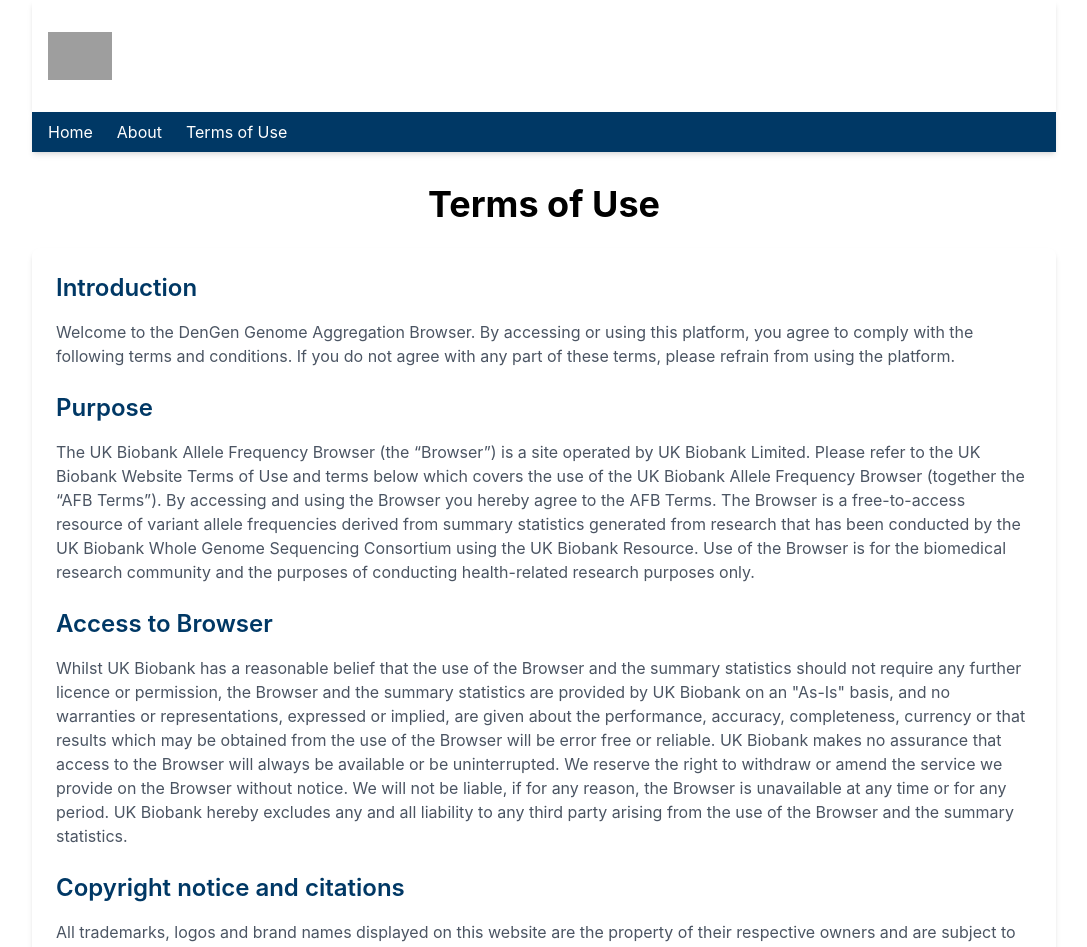
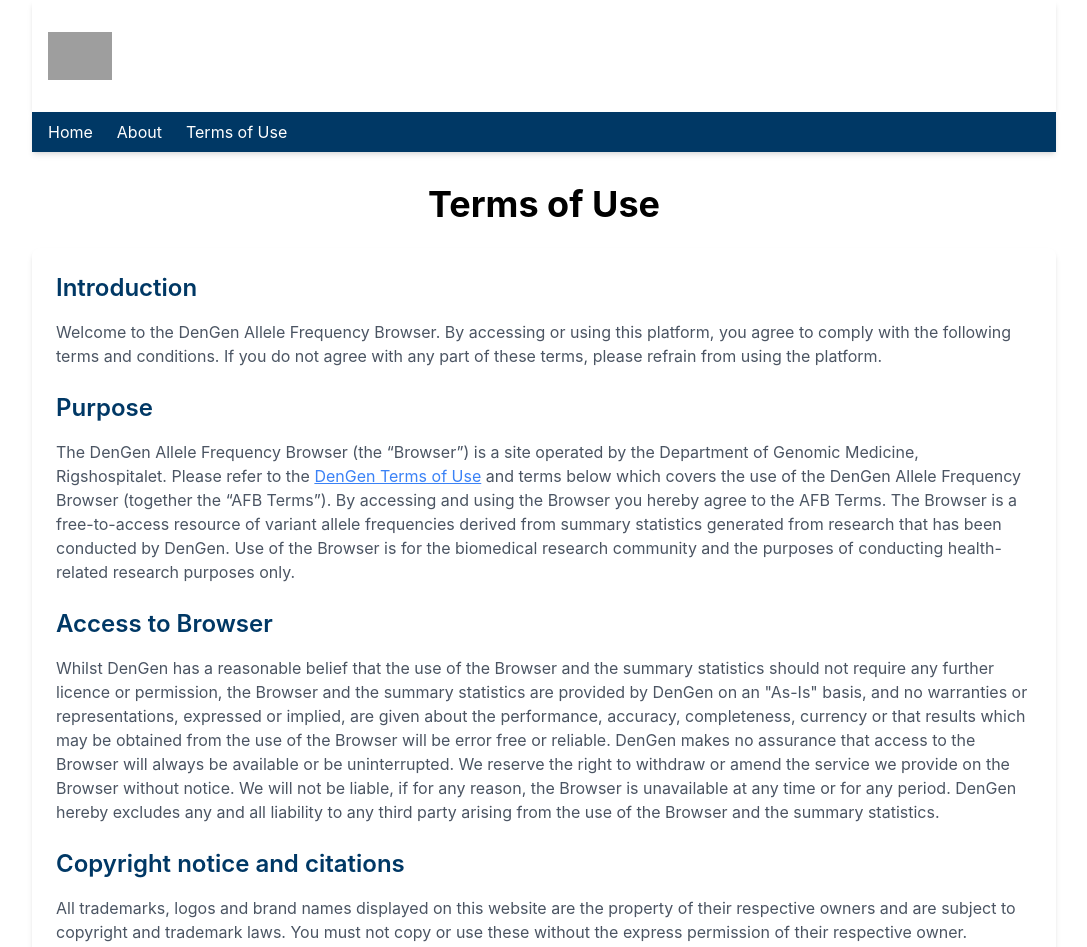
Before and after one commit to MauricioMoldes/dengen-allele-frequency-browser, a React (Create React App) app: page /terms in a window 1280 px wide. Shown: the top 947 px of the page, without its empty margins (96-1183 px from the left). Built offline with nearby package versions, Linux system fonts and the light colour scheme; grey boxes are pictures that could not be loaded.

Commit message:
terms page documentation update

```diff
--- a/src/pages/TermsPage.js
+++ b/src/pages/TermsPage.js
@@ -14,7 +14,7 @@
   <div className="bg-white p-6 rounded-lg shadow-md">
     <h2 className="text-2xl font-semibold text-[#003865] mb-4">Introduction</h2>
     <p className="text-gray-600 mb-6">
-      Welcome to the DenGen Genome Aggregation Browser. By accessing or using this platform, you agree to comply with the following terms and conditions. If you do not agree with any part of these terms, please refrain from using the platform.
+      Welcome to the DenGen Allele Frequency Browser. By accessing or using this platform, you agree to comply with the following terms and conditions. If you do not agree with any part of these terms, please refrain from using the platform.
     </p>
 
 
@@ -22,8 +22,8 @@
 
     <h2 className="text-2xl font-semibold text-[#003865] mb-4">Purpose</h2>
     <p className="text-gray-600 mb-6">
-    The UK Biobank Allele Frequency Browser (the “Browser”) is a site operated by UK Biobank Limited. Please refer to the UK Biobank Website Terms of Use and terms below which covers the use of the UK Biobank Allele Frequency Browser (together the “AFB Terms”). By accessing and using the Browser you hereby agree to the AFB Terms.
-The Browser is a free-to-access resource of variant allele frequencies derived from summary statistics generated from research that has been conducted by the UK Biobank Whole Genome Sequencing Consortium using the UK Biobank Resource. Use of the Browser is for the biomedical research community and the purposes of conducting health-related research purposes only.
+    The DenGen Allele Frequency Browser (the “Browser”) is a site operated by the Department of Genomic Medicine, Rigshospitalet. Please refer to the <a href="http://10.62.55.108:3000/data-use-terms" className="text-blue-500 underline">DenGen Terms of Use</a>  and terms below which covers the use of the DenGen Allele Frequency Browser (together the “AFB Terms”). By accessing and using the Browser you hereby agree to the AFB Terms.
+The Browser is a free-to-access resource of variant allele frequencies derived from summary statistics generated from research that has been conducted by DenGen. Use of the Browser is for the biomedical research community and the purposes of conducting health-related research purposes only.
     </p>
 
 
@@ -31,9 +31,9 @@
 
     <h2 className="text-2xl font-semibold text-[#003865] mb-4">Access to Browser</h2>
     <p className="text-gray-600 mb-6">
-    Whilst UK Biobank has a reasonable belief that the use of the Browser and the summary statistics should not require any further licence or permission, the Browser and the summary statistics are provided by UK Biobank on an "As-Is" basis, and no warranties or representations, expressed or implied, are given about the performance, accuracy, completeness, currency or that results which may be obtained from the use of the Browser will be error free or reliable.
-UK Biobank makes no assurance that access to the Browser will always be available or be uninterrupted. We reserve the right to withdraw or amend the service we provide on the Browser without notice. We will not be liable, if for any reason, the Browser is unavailable at any time or for any period.
-UK Biobank hereby excludes any and all liability to any third party arising from the use of the Browser and the summary statistics.
+    Whilst DenGen has a reasonable belief that the use of the Browser and the summary statistics should not require any further licence or permission, the Browser and the summary statistics are provided by DenGen on an "As-Is" basis, and no warranties or representations, expressed or implied, are given about the performance, accuracy, completeness, currency or that results which may be obtained from the use of the Browser will be error free or reliable.
+DenGen makes no assurance that access to the Browser will always be available or be uninterrupted. We reserve the right to withdraw or amend the service we provide on the Browser without notice. We will not be liable, if for any reason, the Browser is unavailable at any time or for any period.
+DenGen hereby excludes any and all liability to any third party arising from the use of the Browser and the summary statistics.
 </p>
 
   {/* Privacy and Data Protection */}
@@ -41,14 +41,14 @@
     <h2 className="text-2xl font-semibold text-[#003865] mb-4">Copyright notice and citations</h2>
     <p className="text-gray-600 mb-6">
     All trademarks, logos and brand names displayed on this website are the property of their respective owners and are subject to copyright and trademark laws. You must not copy or use these without the express permission of their respective owner.
-    UK Biobank requests that any published use of material obtained from the Browser in publications cite that the data has been generated by the WGS consortium under the UK Biobank Resource (project ID 52293).
+    DenGen requests that any published use of material obtained from the Browser in publications <a href="http://10.62.55.108:3000/citation" className="text-blue-500 underline">cite</a> that the data has been generated under  DenGen .
     </p>
 
 
   {/* Contact Information */}
     <h2 className="text-2xl font-semibold text-[#003865] mb-4">Contact Information</h2>
     <p className="text-gray-600 mb-6">
-      For questions or further information, please <a href="/contact" className="text-blue-500 underline">contact us</a>.
+      For questions or further information, please <a href="http://10.62.55.108:3000/contact" className="text-blue-500 underline">contact us</a>.
     </p>
 
 </div>
```
